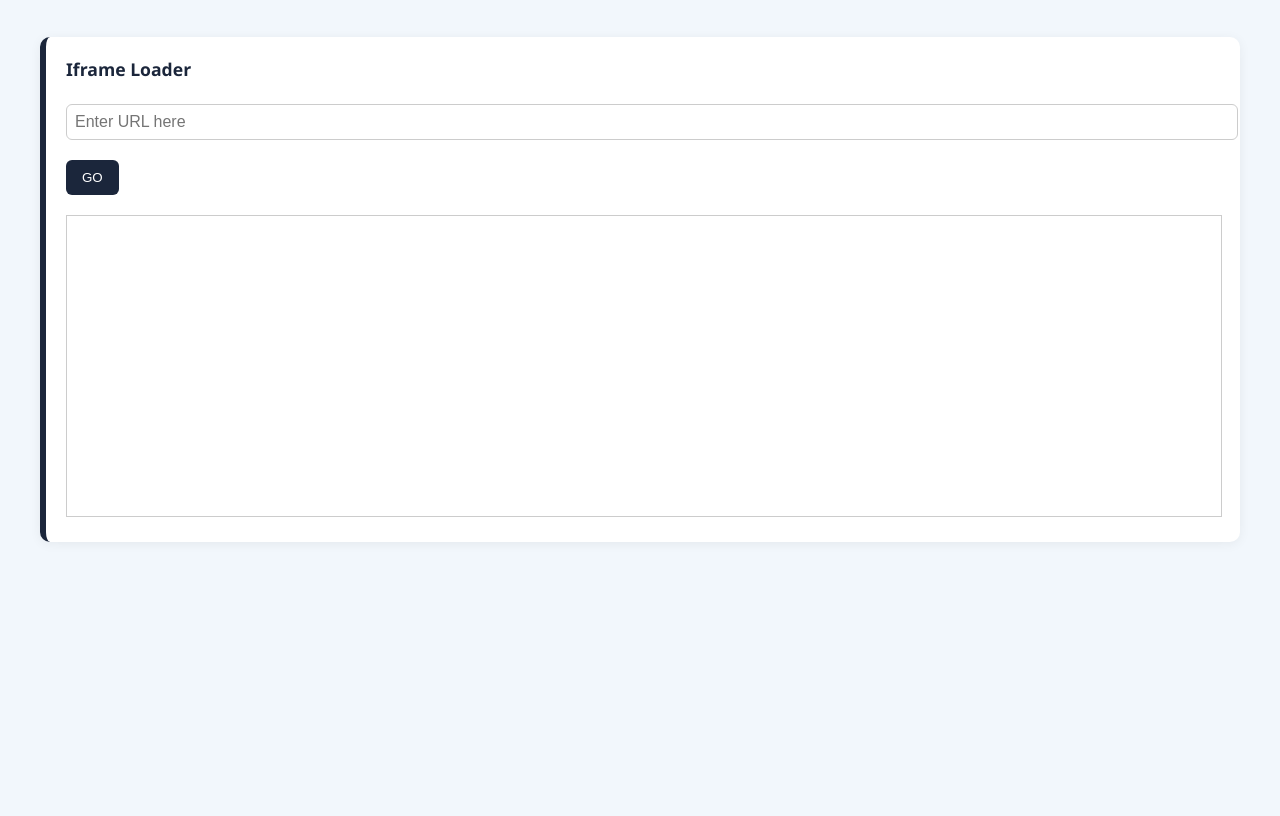
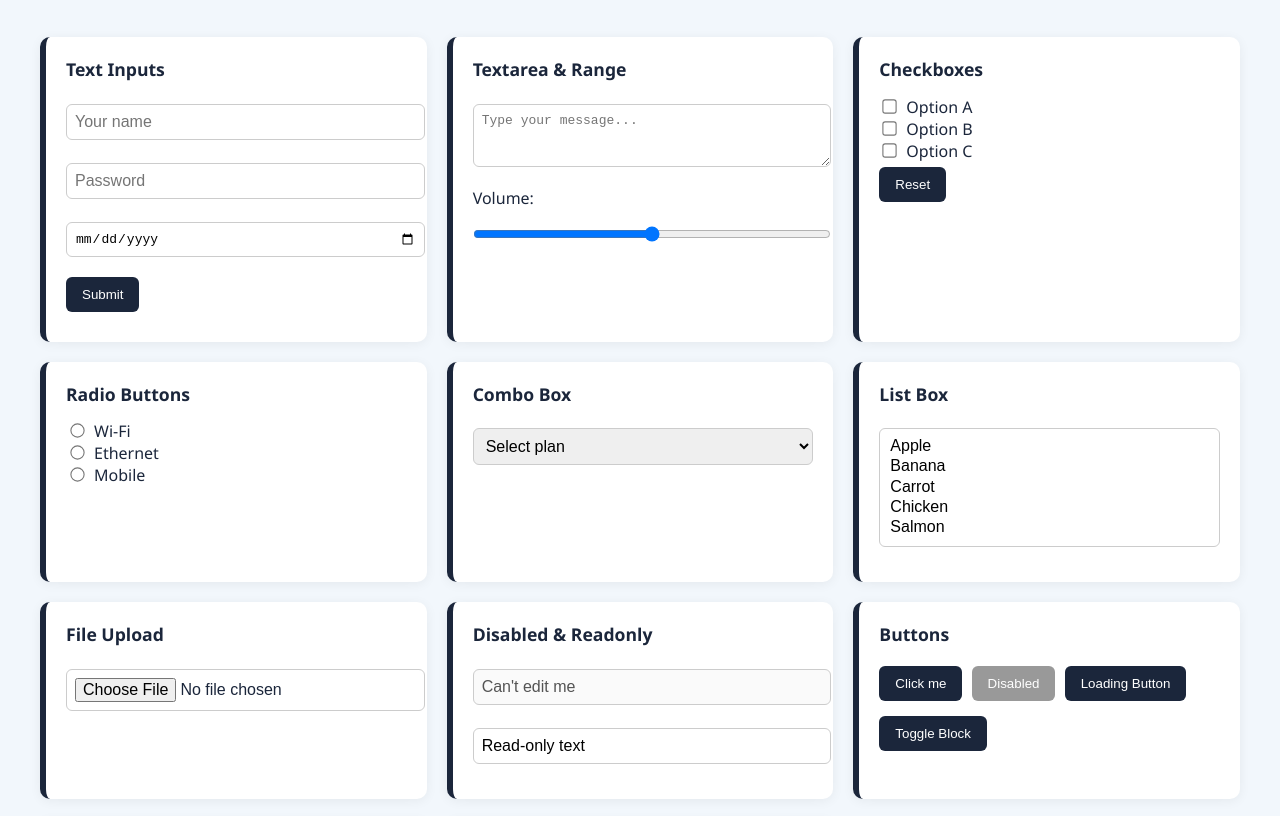
Before and after one commit to yanalanova/TestWebPage, a plain HTML site: page index.html in a window 1280 px wide. Shown: the part 106-922 px from the top of the page. Before the commit the page ends 800 px from the top, so only its background shows below. Drawn offline with Linux system fonts and the light colour scheme.

Commit message:
Back functioanlity

```diff
--- a/index.html
+++ b/index.html
@@ -121,14 +121,109 @@
     <h1>Connectivity Test Page</h1>
 
     <div class="grid">
-        <!-- existing blocks -->
-        <!-- iframe loader block -->
+
+        <div class="block">
+            <h2>Text Inputs</h2>
+            <form onsubmit="handleSubmit(event)">
+                <input type="text" id="username" placeholder="Your name">
+                <input type="password" placeholder="Password">
+                <input type="date">
+                <input type="submit" value="Submit">
+            </form>
+        </div>
+
+        <div class="block">
+            <h2>Textarea & Range</h2>
+            <textarea rows="3" placeholder="Type your message..."></textarea>
+            <label for="range">Volume:</label>
+            <input type="range" min="0" max="100" value="50" id="range">
+        </div>
+
+        <div class="block">
+            <h2>Checkboxes</h2>
+            <form onreset="handleReset()">
+                <label><input type="checkbox" name="option">Option A</label><br>
+                <label><input type="checkbox" name="option">Option B</label><br>
+                <label><input type="checkbox" name="option">Option C</label><br>
+                <input type="reset" value="Reset">
+            </form>
+        </div>
+
+        <div class="block">
+            <h2>Radio Buttons</h2>
+            <label><input type="radio" name="connection">Wi-Fi</label><br>
+            <label><input type="radio" name="connection">Ethernet</label><br>
+            <label><input type="radio" name="connection">Mobile</label>
+        </div>
+
+        <div class="block">
+            <h2>Combo Box</h2>
+            <select>
+                <option>Select plan</option>
+                <option>Free</option>
+                <option>Basic</option>
+                <option>Pro</option>
+                <option>Enterprise</option>
+            </select>
+        </div>
+
+        <div class="block">
+            <h2>List Box</h2>
+            <select multiple size="5">
+                <option>Apple</option>
+                <option>Banana</option>
+                <option>Carrot</option>
+                <option>Chicken</option>
+                <option>Salmon</option>
+            </select>
+        </div>
+
+        <div class="block">
+            <h2>File Upload</h2>
+            <input type="file">
+        </div>
+
+        <div class="block">
+            <h2>Disabled & Readonly</h2>
+            <input type="text" value="Can't edit me" disabled><br>
+            <input type="text" value="Read-only text" readonly>
+        </div>
+
+        <div class="block">
+            <h2>Buttons</h2>
+            <button onclick="alert('Button clicked!')">Click me</button>
+            <button disabled>Disabled</button>
+            <button onclick="this.innerText='Loading...'; setTimeout(()=>this.innerText='Loading Done', 1500)">Loading Button</button>
+            <button onclick="toggleBlock()">Toggle Block</button>
+        </div>
+
+        <div class="block hidden" id="toggleTarget">
+            <h2>Dynamically Shown Block</h2>
+            <p>This block was shown using JavaScript toggle.</p>
+        </div>
+
+        <div class="block">
+            <h2>Hyperlink</h2>
+            <a href="https://example.com" target="_blank">Visit Example</a>
+        </div>
+
+        <div class="block">
+            <h2>Image</h2>
+            <img src="https://via.placeholder.com/400x250.png?text=Test+Image" alt="Test image">
+        </div>
+
         <div class="block" style="grid-column: span 2;">
-            <h2>Iframe Loader</h2>
-            <input type="text" id="urlInput" placeholder="Enter URL here">
-            <button onclick="loadURL()">GO</button>
-            <iframe name="FRAME_CHILD" id="FRAME_CHILD" width="100%" height="300px" style="margin-top: 10px; border: 1px solid #ccc;"></iframe>
+            <h2>Healthy Food Table</h2>
+            <table>
+                <tr><th>Food</th><th>Calories</th><th>Category</th></tr>
+                <tr><td>Apple</td><td>95</td><td>Fruit</td></tr>
+                <tr><td>Rice</td><td>216</td><td>Grain</td></tr>
+                <tr><td>Chicken</td><td>165</td><td>Protein</td></tr>
+                <tr><td>Avocado</td><td>250</td><td>Fat</td></tr>
+                <tr><td>Broccoli</td><td>55</td><td>Vegetable</td></tr>
+            </table>
         </div>
+
     </div>
 
     <script>
@@ -150,11 +245,6 @@
             const el = document.getElementById("toggleTarget");
             el.classList.toggle("hidden");
         }
-
-        function loadURL() {
-            const url = document.getElementById("urlInput").value;
-            document.getElementById("FRAME_CHILD").src = url;
-        }
     </script>
 
 </body>
```
